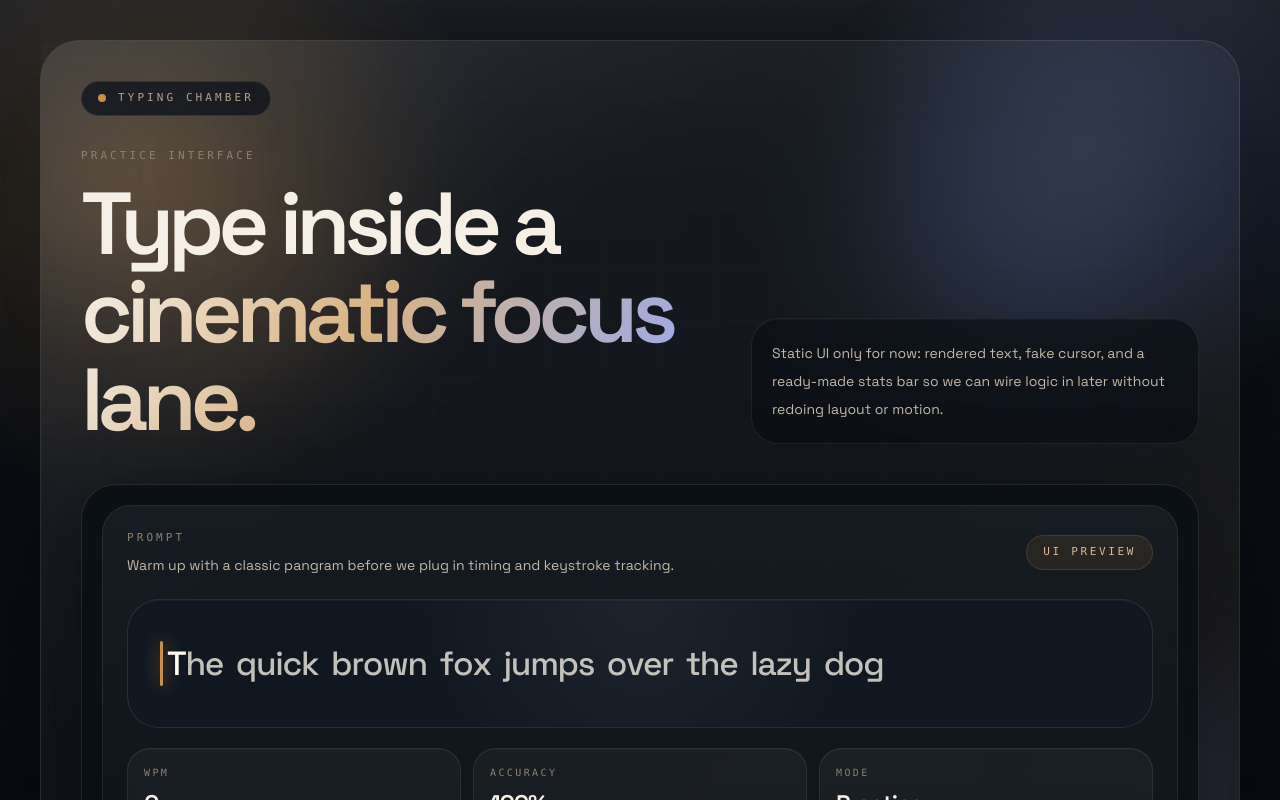
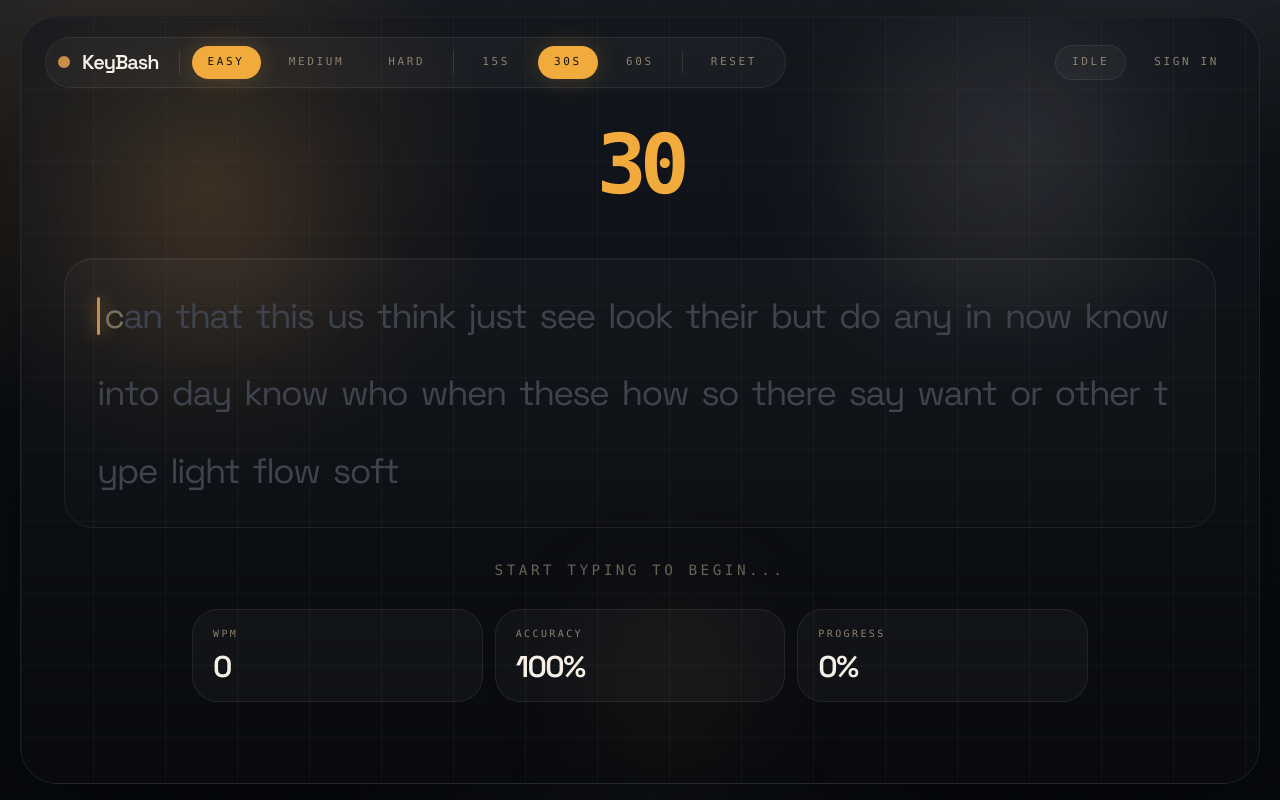
Before and after one commit to riyasisodiya2486/keyBash, a Next.js app in the folder apps/web/: page /practice in a window 1280 px wide. Shown: the top 800 px of the page. Built offline with nearby package versions, Linux system fonts and the light colour scheme.

Commit message:
added practice logic

```diff
--- a/apps/web/app/page.tsx
+++ b/apps/web/app/page.tsx
@@ -100,7 +100,7 @@ export default function Home() {
                 Sign in
               </Link>
               <Link
-                href="#"
+                href="/practice"
                 className="inline-flex items-center justify-center rounded-full bg-[#f5efe6] px-6 py-4 font-mono text-[11px] uppercase tracking-[0.26em] text-[#16120d] transition hover:bg-[#fffaf2]"
               >
                 Start solo run
--- a/apps/web/app/practice/page.tsx
+++ b/apps/web/app/practice/page.tsx
@@ -2,14 +2,14 @@ import TypingBox from "@/components/typing/TypingBox";
 
 export default function PracticePage() {
   return (
-    <main className="relative min-h-screen overflow-hidden bg-[#0d1117] text-[#f5efe6]">
-      <div className="absolute inset-0 bg-[radial-gradient(circle_at_12%_18%,_rgba(201,142,74,0.24),_transparent_24%),radial-gradient(circle_at_88%_14%,_rgba(142,168,255,0.18),_transparent_20%),radial-gradient(circle_at_50%_100%,_rgba(255,255,255,0.06),_transparent_30%),linear-gradient(180deg,_rgba(13,17,23,0.98),_rgba(6,9,14,1))]" />
+    <main className="relative h-dvh overflow-hidden bg-[#0d1117] text-[#f5efe6]">
+      <div className="absolute inset-0 bg-[radial-gradient(circle_at_12%_18%,_rgba(201,142,74,0.22),_transparent_24%),radial-gradient(circle_at_88%_14%,_rgba(255,255,255,0.06),_transparent_18%),radial-gradient(circle_at_50%_100%,_rgba(255,255,255,0.04),_transparent_30%),linear-gradient(180deg,_rgba(13,17,23,0.98),_rgba(6,9,14,1))]" />
       <div className="absolute inset-0 bg-[linear-gradient(to_right,rgba(245,239,230,0.04)_1px,transparent_1px),linear-gradient(to_bottom,rgba(245,239,230,0.04)_1px,transparent_1px)] bg-[size:72px_72px] opacity-30" />
       <div className="absolute left-[8%] top-24 h-64 w-64 rounded-full bg-[#c98e4a]/10 blur-3xl" />
-      <div className="absolute right-[10%] top-20 h-72 w-72 rounded-full bg-[#8ea8ff]/12 blur-3xl" />
+      <div className="absolute right-[10%] top-20 h-72 w-72 rounded-full bg-[#f5efe6]/6 blur-3xl" />
       <div className="absolute inset-x-0 top-0 h-40 bg-gradient-to-b from-white/[0.05] to-transparent" />
 
-      <div className="relative z-10 mx-auto flex min-h-screen max-w-7xl items-center px-4 py-10 sm:px-6 lg:px-10">
+      <div className="relative z-10 mx-auto flex h-dvh max-w-[1400px] items-center px-2 py-2 sm:px-4 sm:py-4 lg:px-5">
         <TypingBox />
       </div>
     </main>
--- a/apps/web/components/Navbar.tsx
+++ b/apps/web/components/Navbar.tsx
@@ -87,7 +87,7 @@ export function Navbar() {
           </Link>
           <Link
             ref={ctaRef}
-            href="#"
+            href="/practice"
             className="inline-flex h-11 items-center gap-3 rounded-full bg-[#f5efe6] px-5 font-mono text-[11px] font-semibold uppercase tracking-[0.24em] text-[#16120d] transition duration-300 hover:scale-[1.02] hover:bg-[#fffaf2]"
           >
             Start typing
--- a/apps/web/components/typing/TypingBox.tsx
+++ b/apps/web/components/typing/TypingBox.tsx
@@ -1,174 +1,467 @@
 "use client";
 
-import { useEffect, useRef } from "react";
+import { useEffect, useRef, useState } from "react";
 import gsap from "gsap";
-import TextRenderer from "@/components/typing/TextRenderer";
 
-const text = "The quick brown fox jumps over the lazy dog";
+const wordPools = {
+  easy: [
+    "can",
+    "that",
+    "this",
+    "us",
+    "think",
+    "just",
+    "see",
+    "look",
+    "their",
+    "but",
+    "do",
+    "any",
+    "in",
+    "now",
+    "know",
+    "into",
+    "day",
+    "know",
+    "who",
+    "when",
+    "these",
+    "how",
+    "so",
+    "there",
+    "say",
+    "want",
+    "or",
+    "other",
+    "type",
+    "light",
+    "flow",
+    "soft",
+    "clean",
+    "focus",
+    "move",
+    "train",
+  ],
+  medium: [
+    "velocity",
+    "signal",
+    "pressure",
+    "rapid",
+    "balance",
+    "kinetic",
+    "session",
+    "arcade",
+    "control",
+    "clarity",
+    "glimmer",
+    "cadence",
+    "pattern",
+    "timing",
+    "motion",
+    "finish",
+    "linear",
+    "vector",
+    "reactive",
+    "throttle",
+    "monitor",
+    "practice",
+    "dynamic",
+    "elevate",
+    "stamina",
+    "measure",
+    "highlight",
+    "rebound",
+  ],
+  hard: [
+    "oscillation",
+    "synchrony",
+    "microtiming",
+    "architecture",
+    "counterforce",
+    "interference",
+    "progressively",
+    "transmission",
+    "responsiveness",
+    "fragmentation",
+    "parallelism",
+    "recalibrate",
+    "compounding",
+    "displacement",
+    "uninterrupted",
+    "orchestration",
+    "performance",
+    "dimensionality",
+    "acceleration",
+    "instrumentation",
+  ],
+} as const;
 
-const stats = [
-  { label: "WPM", value: "0" },
-  { label: "Accuracy", value: "100%" },
-  { label: "Mode", value: "Practice" },
-];
+const durationOptions = [15, 30, 60] as const;
+const difficultyOptions = ["easy", "medium", "hard"] as const;
+
+type Difficulty = (typeof difficultyOptions)[number];
+
+function buildPrompt(level: Difficulty) {
+  const source = wordPools[level];
+  const words: string[] = [];
+
+  for (let index = 0; index < 32; index += 1) {
+    words.push(source[index % source.length]);
+  }
+
+  return words.join(" ");
+}
+
+function countTypedWords(value: string) {
+  return value.trim().split(/\s+/).filter(Boolean).length;
+}
 
 export default function TypingBox() {
+  const [difficulty, setDifficulty] = useState<Difficulty>("easy");
+  const [duration, setDuration] = useState<15 | 30 | 60>(30);
+  const [prompt, setPrompt] = useState(() => buildPrompt("easy"));
+  const [typedValue, setTypedValue] = useState("");
+  const [timeLeft, setTimeLeft] = useState(30);
+  const [hasStarted, setHasStarted] = useState(false);
+  const [isComplete, setIsComplete] = useState(false);
+
   const shellRef = useRef<HTMLDivElement | null>(null);
-  const heroRef = useRef<HTMLDivElement | null>(null);
-  const cardRef = useRef<HTMLDivElement | null>(null);
-  const badgeRef = useRef<HTMLDivElement | null>(null);
-  const statsRef = useRef<Array<HTMLDivElement | null>>([]);
-  const orbLeftRef = useRef<HTMLDivElement | null>(null);
-  const orbRightRef = useRef<HTMLDivElement | null>(null);
+  const topBarRef = useRef<HTMLDivElement | null>(null);
+  const timerRef = useRef<HTMLDivElement | null>(null);
+  const textRef = useRef<HTMLDivElement | null>(null);
+  const hintRef = useRef<HTMLParagraphElement | null>(null);
+  const ghostInputRef = useRef<HTMLInputElement | null>(null);
+  const orbsRef = useRef<Array<HTMLDivElement | null>>([]);
+  const intervalRef = useRef<ReturnType<typeof setInterval> | null>(null);
 
   useEffect(() => {
-    const statsNodes = statsRef.current.filter(
-      (node): node is HTMLDivElement => node !== null,
+    const ctx = gsap.context(() => {
+      gsap.fromTo(
+        topBarRef.current,
+        { autoAlpha: 0, y: -28, filter: "blur(14px)" },
+        { autoAlpha: 1, y: 0, filter: "blur(0px)", duration: 1, ease: "power3.out" },
       );
 
-    const context = gsap.context(() => {
-      gsap.set([heroRef.current, badgeRef.current, cardRef.current], {
-        opacity: 0,
-      });
-
-      const timeline = gsap.timeline({ defaults: { ease: "power3.out" } });
-
-      timeline
-        .fromTo(
-          heroRef.current,
-          { y: 36, opacity: 0, filter: "blur(16px)" },
-          { y: 0, opacity: 1, filter: "blur(0px)", duration: 1 },
-        )
-        .fromTo(
-          badgeRef.current,
-          { y: 20, opacity: 0 },
-          { y: 0, opacity: 1, duration: 0.65 },
-          "-=0.55",
-        )
-        .fromTo(
-          cardRef.current,
-          { y: 48, opacity: 0, rotateX: -8 },
-          { y: 0, opacity: 1, rotateX: 0, duration: 1 },
-          "-=0.45",
-        )
-        .fromTo(
-          statsNodes,
-          { y: 16, opacity: 0 },
-          { y: 0, opacity: 1, duration: 0.5, stagger: 0.08 },
-          "-=0.55",
+      gsap.fromTo(
+        timerRef.current,
+        { autoAlpha: 0, scale: 0.88, y: 30, filter: "blur(20px)" },
+        { autoAlpha: 1, scale: 1, y: 0, filter: "blur(0px)", duration: 1.1, ease: "power3.out", delay: 0.18 },
       );
 
-      gsap.to(orbLeftRef.current, {
-        x: 26,
-        y: 18,
-        scale: 1.08,
-        duration: 5.5,
+      gsap.fromTo(
+        textRef.current,
+        { autoAlpha: 0, y: 36, filter: "blur(18px)" },
+        { autoAlpha: 1, y: 0, filter: "blur(0px)", duration: 1.05, ease: "power3.out", delay: 0.3 },
+      );
+
+      gsap.fromTo(
+        hintRef.current,
+        { autoAlpha: 0, y: 24 },
+        { autoAlpha: 1, y: 0, duration: 0.8, ease: "power2.out", delay: 0.5 },
+      );
+
+      orbsRef.current.forEach((orb, index) => {
+        if (!orb) {
+          return;
+        }
+
+        gsap.to(orb, {
+          x: index % 2 === 0 ? 36 : -28,
+          y: index % 2 === 0 ? 24 : -20,
+          scale: index === 1 ? 1.12 : 0.94,
+          duration: 5.5 + index,
           repeat: -1,
           yoyo: true,
           ease: "sine.inOut",
         });
-
-      gsap.to(orbRightRef.current, {
-        x: -22,
-        y: -16,
-        scale: 0.94,
-        duration: 6,
-        repeat: -1,
-        yoyo: true,
-        ease: "sine.inOut",
       });
     }, shellRef);
 
-    return () => context.revert();
+    return () => ctx.revert();
   }, []);
+
+  useEffect(() => {
+    if (!hasStarted || isComplete) {
+      return;
+    }
+
+    intervalRef.current = setInterval(() => {
+      setTimeLeft((current) => {
+        if (current <= 1) {
+          if (intervalRef.current) {
+            clearInterval(intervalRef.current);
+          }
+          setIsComplete(true);
+          return 0;
+        }
+
+        return current - 1;
+      });
+    }, 1000);
+
+    return () => {
+      if (intervalRef.current) {
+        clearInterval(intervalRef.current);
+      }
+    };
+  }, [hasStarted, isComplete]);
+
+  useEffect(() => {
+    if (!timerRef.current) {
+      return;
+    }
+
+    gsap.fromTo(
+      timerRef.current,
+      { scale: 1.08, textShadow: "0 0 22px rgba(201,142,74,0.4)" },
+      { scale: 1, textShadow: "0 0 0 rgba(201,142,74,0)", duration: 0.45, ease: "power2.out" },
+    );
+  }, [timeLeft]);
+
+  useEffect(() => {
+    ghostInputRef.current?.focus();
+  }, []);
+
+  const typedChars = typedValue.length;
+  const promptChars = prompt.length;
+  const correctChars = typedValue.split("").filter((char, index) => char === prompt[index]).length;
+  const accuracy = typedChars > 0 ? Math.round((correctChars / typedChars) * 100) : 100;
+  const typedWords = countTypedWords(typedValue);
+  const elapsed = Math.max(duration - timeLeft, 1);
+  const wpm = hasStarted ? Math.round((typedWords / elapsed) * 60) : 0;
+
+  const handleReset = () => {
+    if (intervalRef.current) {
+      clearInterval(intervalRef.current);
+    }
+
+    setPrompt(buildPrompt(difficulty));
+    setTypedValue("");
+    setTimeLeft(duration);
+    setHasStarted(false);
+    setIsComplete(false);
+    ghostInputRef.current?.focus();
+  };
+
+  const handleDifficultyChange = (nextDifficulty: Difficulty) => {
+    if (intervalRef.current) {
+      clearInterval(intervalRef.current);
+    }
+
+    setDifficulty(nextDifficulty);
+    setPrompt(buildPrompt(nextDifficulty));
+    setTypedValue("");
+    setTimeLeft(duration);
+    setHasStarted(false);
+    setIsComplete(false);
+    ghostInputRef.current?.focus();
+  };
+
+  const handleDurationChange = (nextDuration: 15 | 30 | 60) => {
+    if (intervalRef.current) {
+      clearInterval(intervalRef.current);
+    }
+
+    setDuration(nextDuration);
+    setPrompt(buildPrompt(difficulty));
+    setTypedValue("");
+    setTimeLeft(nextDuration);
+    setHasStarted(false);
+    setIsComplete(false);
+    ghostInputRef.current?.focus();
+  };
+
+  const handleChange = (value: string) => {
+    if (isComplete) {
+      return;
+    }
+
+    const nextValue = value.slice(0, promptChars);
+
+    if (!hasStarted && nextValue.length > 0) {
+      setHasStarted(true);
+    }
+
+    setTypedValue(nextValue);
+
+    if (nextValue.length >= promptChars) {
+      if (intervalRef.current) {
+        clearInterval(intervalRef.current);
+      }
+      setIsComplete(true);
+    }
+  };
 
   return (
     <section
       ref={shellRef}
-      className="relative isolate overflow-hidden rounded-[2.5rem] border border-white/10 bg-white/[0.04] px-5 py-8 shadow-[0_30px_120px_rgba(0,0,0,0.28)] backdrop-blur-2xl sm:px-8 sm:py-10 lg:px-10"
+      className="relative isolate h-[calc(100dvh-1rem)] w-full overflow-hidden rounded-[2.3rem] border border-white/8 bg-[linear-gradient(180deg,rgba(20,23,29,0.94),rgba(8,10,14,0.98))] px-4 py-4 shadow-[0_40px_140px_rgba(0,0,0,0.42)] backdrop-blur-2xl sm:h-[calc(100dvh-2rem)] sm:px-5 sm:py-5 lg:px-6"
+      onClick={() => ghostInputRef.current?.focus()}
     >
-      <div className="absolute inset-0 bg-[linear-gradient(135deg,rgba(255,255,255,0.08),transparent_35%,transparent_65%,rgba(201,142,74,0.08))]" />
-      <div className="absolute inset-0 bg-[linear-gradient(to_right,rgba(245,239,230,0.05)_1px,transparent_1px),linear-gradient(to_bottom,rgba(245,239,230,0.05)_1px,transparent_1px)] bg-[size:56px_56px] opacity-20" />
+      <div className="absolute inset-0 bg-[radial-gradient(circle_at_15%_22%,rgba(201,142,74,0.16),transparent_24%),radial-gradient(circle_at_82%_16%,rgba(255,255,255,0.05),transparent_18%),linear-gradient(to_right,rgba(245,239,230,0.03)_1px,transparent_1px),linear-gradient(to_bottom,rgba(245,239,230,0.03)_1px,transparent_1px)] bg-[size:auto,auto,72px_72px,72px_72px]" />
       <div
-        ref={orbLeftRef}
-        className="absolute -left-12 top-10 h-40 w-40 rounded-full bg-[#d7b384]/18 blur-3xl"
+        ref={(node) => {
+          orbsRef.current[0] = node;
+        }}
+        className="absolute left-[4%] top-20 h-52 w-52 rounded-full bg-[#c98e4a]/10 blur-3xl"
       />
       <div
-        ref={orbRightRef}
-        className="absolute -right-12 bottom-4 h-56 w-56 rounded-full bg-[#6f88ff]/14 blur-3xl"
+        ref={(node) => {
+          orbsRef.current[1] = node;
+        }}
+        className="absolute right-[10%] top-12 h-64 w-64 rounded-full bg-[#f5efe6]/6 blur-3xl"
+      />
+      <div
+        ref={(node) => {
+          orbsRef.current[2] = node;
+        }}
+        className="absolute bottom-8 left-1/2 h-44 w-44 -translate-x-1/2 rounded-full bg-[#c98e4a]/8 blur-3xl"
       />
 
-      <div ref={badgeRef} className="relative z-10">
-        <div className="inline-flex items-center gap-3 rounded-full border border-white/10 bg-[#0f151d]/80 px-4 py-2 font-mono text-[11px] uppercase tracking-[0.28em] text-[#b4a18a]">
-          <span className="h-2 w-2 rounded-full bg-[#c98e4a]" />
-          Typing chamber
+      <input
+        ref={ghostInputRef}
+        value={typedValue}
+        onChange={(event) => handleChange(event.target.value)}
+        className="pointer-events-none absolute opacity-0"
+        autoCapitalize="off"
+        autoCorrect="off"
+        spellCheck={false}
+        aria-label="Typing input"
+      />
+
+      <div ref={topBarRef} className="relative z-10 flex flex-col gap-3 lg:flex-row lg:items-center lg:justify-between">
+        <div className="flex flex-wrap items-center gap-3 rounded-full border border-white/8 bg-white/[0.03] px-3 py-2">
+          <div className="flex items-center gap-3 pr-2">
+            <span className="h-3 w-3 rounded-full bg-[#c98e4a]" />
+            <span className="text-lg font-semibold tracking-[-0.05em] text-[#f5efe6] sm:text-xl">
+              KeyBash
+            </span>
+          </div>
+          <div className="hidden h-6 w-px bg-white/10 sm:block" />
+          {difficultyOptions.map((option) => (
+            <button
+              key={option}
+              type="button"
+              onClick={() => handleDifficultyChange(option)}
+              className={`rounded-full px-4 py-2 font-mono text-[11px] uppercase tracking-[0.24em] transition ${
+                difficulty === option
+                  ? "bg-[#f0ab3c] text-[#16120d] shadow-[0_0_24px_rgba(240,171,60,0.22)]"
+                  : "text-[#8f816f] hover:text-[#f5efe6]"
+              }`}
+            >
+              {option}
+            </button>
+          ))}
+          <div className="hidden h-6 w-px bg-white/10 sm:block" />
+          {durationOptions.map((option) => (
+            <button
+              key={option}
+              type="button"
+              onClick={() => handleDurationChange(option)}
+              className={`rounded-full px-4 py-2 font-mono text-[11px] uppercase tracking-[0.24em] transition ${
+                duration === option
+                  ? "bg-[#f0ab3c] text-[#16120d] shadow-[0_0_24px_rgba(240,171,60,0.22)]"
+                  : "text-[#8f816f] hover:text-[#f5efe6]"
+              }`}
+            >
+              {option}s
+            </button>
+          ))}
+          <div className="hidden h-6 w-px bg-white/10 sm:block" />
+          <button
+            type="button"
+            onClick={handleReset}
+            className="px-4 py-2 font-mono text-[11px] uppercase tracking-[0.24em] text-[#8f816f] transition hover:text-[#f5efe6]"
+          >
+            Reset
+          </button>
+        </div>
+
+        <div className="flex items-center gap-3">
+          <div className="rounded-full border border-white/8 bg-white/[0.03] px-4 py-2 font-mono text-[11px] uppercase tracking-[0.24em] text-[#8f816f]">
+            {isComplete ? "Run complete" : hasStarted ? "Live run" : "Idle"}
+          </div>
+          <a
+            href="/sign-in"
+            className="rounded-full px-4 py-2 font-mono text-[11px] uppercase tracking-[0.24em] text-[#8f816f] transition hover:text-[#f5efe6]"
+          >
+            Sign in
+          </a>
         </div>
       </div>
 
+      <div className="relative z-10 flex h-[calc(100%-5.5rem)] flex-col items-center justify-center px-2 py-4 sm:h-[calc(100%-6rem)] sm:px-4 sm:py-5">
         <div
-        ref={heroRef}
-        className="relative z-10 mt-8 flex flex-col gap-6 lg:flex-row lg:items-end lg:justify-between"
+          ref={timerRef}
+          className="font-mono text-[3.5rem] font-semibold tracking-[-0.08em] text-[#f0ab3c] drop-shadow-[0_0_18px_rgba(240,171,60,0.35)] sm:text-[4.5rem] lg:text-[5.15rem]"
         >
-        <div className="max-w-3xl">
-          <p className="font-mono text-[11px] uppercase tracking-[0.28em] text-[#8f816f]">
-            Practice interface
-          </p>
-          <h1 className="mt-4 text-5xl font-semibold tracking-[-0.07em] text-[#f5efe6] sm:text-6xl lg:text-[5.5rem]">
-            Type inside a
-            <span className="block bg-[linear-gradient(120deg,#f5efe6_0%,#d7b384_42%,#8ea8ff_100%)] bg-clip-text text-transparent">
-              cinematic focus lane.
-            </span>
-          </h1>
-        </div>
-
-        <div className="max-w-md rounded-[1.7rem] border border-white/8 bg-[#0d1117]/80 p-5 text-sm leading-7 text-[#c4b7a7] shadow-[inset_0_1px_0_rgba(255,255,255,0.04)]">
-          Static UI only for now: rendered text, fake cursor, and a ready-made stats bar
-          so we can wire logic in later without redoing layout or motion.
-        </div>
+          {timeLeft}
         </div>
 
         <div
-        ref={cardRef}
-        className="relative z-10 mt-10 rounded-[2.2rem] border border-white/10 bg-[#0b1016]/90 p-4 shadow-[0_20px_90px_rgba(0,0,0,0.35)] sm:p-5"
-        style={{ transformPerspective: "1200px" }}
+          ref={textRef}
+          className="mt-7 w-full max-w-6xl rounded-[1.8rem] border border-white/6 bg-[linear-gradient(180deg,rgba(255,255,255,0.025),rgba(255,255,255,0.01))] px-4 py-5 shadow-[inset_0_1px_0_rgba(255,255,255,0.04)] sm:mt-8 sm:px-6 sm:py-6 lg:px-8"
         >
-        <div className="rounded-[1.8rem] border border-white/8 bg-[linear-gradient(180deg,rgba(255,255,255,0.05),rgba(255,255,255,0.02))] p-4 sm:p-6">
-          <div className="flex flex-col gap-4 md:flex-row md:items-center md:justify-between">
-            <div>
-              <p className="font-mono text-[11px] uppercase tracking-[0.28em] text-[#8f816f]">
-                Prompt
-              </p>
-              <p className="mt-2 text-sm text-[#c4b7a7]">
-                Warm up with a classic pangram before we plug in timing and keystroke
-                tracking.
+          <p className="flex flex-wrap gap-y-3 text-[1.45rem] leading-[1.7] tracking-[-0.05em] sm:text-[1.8rem] sm:leading-[1.8] lg:text-[2.2rem] lg:leading-[1.85]">
+            {prompt.split("").map((char, index) => {
+              const typedChar = typedValue[index];
+              const isCurrent = index === typedValue.length;
+              let tone = "text-[#3f434e]";
+
+              if (typedChar !== undefined) {
+                tone = typedChar === char ? "text-[#f5efe6]" : "text-[#ff8f7a]";
+              } else if (isCurrent) {
+                tone = "text-[#78715f]";
+              }
+
+              return (
+                <span key={`${char}-${index}`} className="relative inline-flex items-center">
+                  {isCurrent ? (
+                    <span
+                      aria-hidden="true"
+                      className="mr-1 inline-block h-[1.1em] w-[3px] rounded-full bg-[#c98e4a] shadow-[0_0_18px_rgba(201,142,74,0.85)]"
+                    />
+                  ) : null}
+                  <span className={`${tone} ${char === " " ? "w-[0.38em]" : ""}`}>
+                    {char === " " ? "\u00A0" : char}
+                  </span>
+                </span>
+              );
+            })}
           </p>
         </div>
-            <div className="inline-flex items-center rounded-full border border-[#c98e4a]/20 bg-[#c98e4a]/10 px-4 py-2 font-mono text-[11px] uppercase tracking-[0.24em] text-[#ddb98f]">
-              UI Preview
-            </div>
-          </div>
 
-          <div className="mt-6">
-            <TextRenderer text={text} />
-          </div>
+        <p
+          ref={hintRef}
+          className="mt-6 font-mono text-[0.78rem] uppercase tracking-[0.24em] text-[#666256] sm:mt-8 sm:text-[0.9rem]"
+        >
+          {isComplete ? "run complete. tap reset to go again." : "start typing to begin..."}
+        </p>
 
-          <div className="mt-5 grid gap-3 md:grid-cols-3">
-            {stats.map((stat, index) => (
-              <div
-                key={stat.label}
-                ref={(node) => {
-                  statsRef.current[index] = node;
-                }}
-                className="rounded-[1.4rem] border border-white/8 bg-white/[0.04] px-4 py-4 shadow-[inset_0_1px_0_rgba(255,255,255,0.03)]"
-              >
+        <div className="mt-6 grid w-full max-w-4xl gap-3 sm:mt-7 sm:grid-cols-3">
+          <div className="rounded-[1.6rem] border border-white/8 bg-white/[0.03] px-5 py-4">
             <p className="font-mono text-[10px] uppercase tracking-[0.24em] text-[#8f816f]">
-                  {stat.label}
+              WPM
             </p>
-                <p className="mt-2 text-2xl font-semibold tracking-[-0.05em] text-[#f5efe6]">
-                  {stat.value}
+            <p className="mt-2 text-2xl font-semibold tracking-[-0.05em] text-[#f5efe6] sm:text-3xl">
+              {wpm}
             </p>
           </div>
-            ))}
+          <div className="rounded-[1.6rem] border border-white/8 bg-white/[0.03] px-5 py-4">
+            <p className="font-mono text-[10px] uppercase tracking-[0.24em] text-[#8f816f]">
+              Accuracy
+            </p>
+            <p className="mt-2 text-2xl font-semibold tracking-[-0.05em] text-[#f5efe6] sm:text-3xl">
+              {accuracy}%
+            </p>
+          </div>
+          <div className="rounded-[1.6rem] border border-white/8 bg-white/[0.03] px-5 py-4">
+            <p className="font-mono text-[10px] uppercase tracking-[0.24em] text-[#8f816f]">
+              Progress
+            </p>
+            <p className="mt-2 text-2xl font-semibold tracking-[-0.05em] text-[#f5efe6] sm:text-3xl">
+              {Math.round((typedChars / promptChars) * 100)}%
+            </p>
           </div>
         </div>
       </div>
```
Lines whose indentation alone changed are shown as unchanged.
